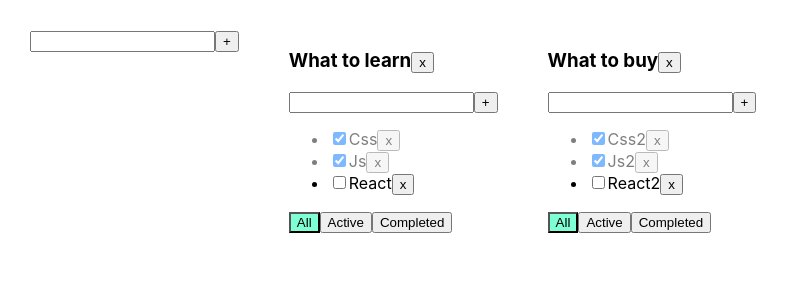
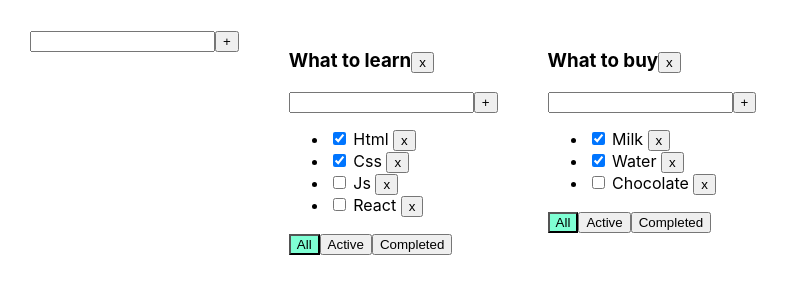
Before and after one commit to uladzidu/to-do-list, a React (Create React App) app: page / in a window 1280 px wide. Shown: the top 300 px of the page, without its empty margins (0-789 px from the left). Built offline with nearby package versions, Linux system fonts and the light colour scheme.

Commit message:
09.07 writing todolist code by myself

```diff
--- a/package.json
+++ b/package.json
@@ -3,6 +3,10 @@
   "version": "0.1.0",
   "private": true,
   "dependencies": {
+    "@emotion/react": "^11.9.3",
+    "@emotion/styled": "^11.9.3",
+    "@mui/icons-material": "^5.8.4",
+    "@mui/material": "^5.8.7",
     "@testing-library/jest-dom": "^4.2.4",
     "@testing-library/react": "^9.3.2",
     "@testing-library/user-event": "^7.1.2",
@@ -14,7 +18,7 @@
     "react": "^16.13.1",
     "react-dom": "^16.13.1",
     "react-scripts": "3.4.1",
-    "typescript": "~3.7.2",
+    "typescript": "^4.7.4",
     "uuid": "^8.3.2"
   },
   "scripts": {
--- a/src/App.css
+++ b/src/App.css
@@ -7,18 +7,10 @@
   margin-right: 50px;
 }
 
-.error {
-  border: red 1px solid;
-}
-
-.error-message {
+.Error {
   color: red;
 }
 
-.active-filter {
+.active {
   background-color: aquamarine;
 }
-
-.isDone {
-  opacity: 0.5;
-}
--- a/src/App.tsx
+++ b/src/App.tsx
@@ -1,119 +1,116 @@
 import React, {useState} from 'react';
-import './App.css';
-import {TaskType, Todolist} from "./Todolist";
 import {v1} from "uuid";
-import {Input} from "./components/Input";
-
+import {Todolist} from "./Todolist";
+import './App.css'
+import Input from "./components/Input";
 
 export type FilterType = 'all' | 'active' | 'completed'
-export type TodolistsPropsType = {
+export type TodolistsType = {
     id: string
     title: string
     filter: FilterType
 }
+export type TaskType = {
+    id: string,
+    title: string,
+    isDone: boolean
+}
+export type TasksType = {
+    [key: string]: Array<{ id: string, title: string, isDone: boolean }>
+}
 
-export function App() {
+const App = () => {
 
-    let todolistId1 = v1()
-    let todolistId2 = v1()
+    const todolistId1 = v1()
+    const todolistId2 = v1()
 
-    const [todolists, setTodolists] = useState<Array<TodolistsPropsType>>([
+    const [todolists, setTodolists] = useState<Array<TodolistsType>>([
         {id: todolistId1, title: 'What to learn', filter: 'all'},
         {id: todolistId2, title: 'What to buy', filter: 'all'},
     ])
 
-    let [tasks, setTasks] = useState({
+    let [tasks, setTasks] = useState<TasksType>({
         [todolistId1]: [
+            {id: v1(), title: 'Html', isDone: true},
             {id: v1(), title: 'Css', isDone: true},
-            {id: v1(), title: 'Js', isDone: true},
+            {id: v1(), title: 'Js', isDone: false},
             {id: v1(), title: 'React', isDone: false},
         ],
         [todolistId2]: [
-            {id: v1(), title: 'Css2', isDone: true},
-            {id: v1(), title: 'Js2', isDone: true},
-            {id: v1(), title: 'React2', isDone: false},
-        ]
+            {id: v1(), title: 'Milk', isDone: true},
+            {id: v1(), title: 'Water', isDone: true},
+            {id: v1(), title: 'Chocolate', isDone: false},
+        ],
     })
 
-    function removeTask(todolistId: string, taskId: string) {
+    const removeTask = (todolistId: string, taskId: string) => {
 
-        setTasks({...tasks, [todolistId]: tasks[todolistId].filter(elem => elem.id !== taskId)})
-    }
-
-    function removeTodolist(todolistId : string) {
-
-        setTodolists(todolists.filter( elem => elem.id !== todolistId ))
-    }
-
-    function changeFilter(todolistId: string, filterValue: FilterType) {
-
-        setTodolists(todolists.map(elem =>
-
-            elem.id === todolistId ? {...elem, filter: filterValue} : elem))
+        setTasks({
+            ...tasks,
+            [todolistId]: tasks[todolistId].filter(elem =>
+                elem.id !== taskId
+            )
+        })
 
     }
-
-    function addTask(todolistId: string, newTaskTitle: string) {
-
-        const newTask = {id: v1(), title: newTaskTitle, isDone: false}
-
+    const changeFilter = (todolistId : string, filter : FilterType) => {
+        setTodolists(todolists.map( elem =>
+            elem.id === todolistId ? {...elem, filter : filter} : elem ))
+    }
+    const addTask = (todolistId: string, newTitle: string) => {
+        const newTask: TaskType = {id: v1(), title: newTitle, isDone: false}
         setTasks({...tasks, [todolistId]: [newTask, ...tasks[todolistId]]})
     }
-
-    function changeCheckBoxStatus(todolistId: string, taskId: string, isDone: boolean): void {
-
-        const task = tasks[todolistId].find((elem: TaskType) =>
-            elem.id === taskId
-        )
-        if (task) {
-            task.isDone = isDone
-        }
-        setTasks({...tasks});
+    const removeTodolist = (todolistId: string) => {
+        setTodolists( [...todolists].filter(elem => elem.id !== todolistId) )
+        delete tasks[todolistId]
     }
-
-    const addTodolist = (newTitle : string) => {
-
-        const newTodolistId = v1()
-        const newTodolist :TodolistsPropsType = {id: newTodolistId, title: newTitle, filter: 'all'}
-
+    const changeCheckBoxStatus = (todolistId: string, taskId : string, value : boolean) => {
+        setTasks({...tasks, [todolistId] : tasks[todolistId].map(elem =>
+                elem.id === taskId ? {...elem, isDone : value} : elem )  })
+    }
+    const addTodolist = (newTitle: string) => {
+        const newId = v1()
+        const newTodolist : TodolistsType = {id: newId, title: newTitle, filter: 'all'}
         setTodolists([newTodolist,...todolists])
-        setTasks({...tasks, [newTodolistId] : [] })
     }
 
     return (
         <div className={'App'}>
 
-            <Input callback={ addTodolist }  />
+            <Input callback={addTodolist}/>
 
-            {todolists.map((elem) => {
+            {todolists.map( (elem : TodolistsType) => {
+                let resultedTasks = tasks[elem.id]
 
-                let filteredTasks = tasks[elem.id]
-
+                if (elem.filter === 'active') {
+                    resultedTasks = tasks[elem.id].filter(elem => !elem.isDone)
+                }
                 if (elem.filter === 'completed') {
-                    filteredTasks = tasks[elem.id].filter(elem => elem.isDone)
-                }
-                if (elem.filter === 'active') {
-                    filteredTasks = tasks[elem.id].filter(elem => !elem.isDone)
+                    resultedTasks = tasks[elem.id].filter(elem => elem.isDone)
                 }
 
                 return (
+
+
                     <Todolist
                         key={elem.id}
                         todolistId={elem.id}
+                        todolists={todolists}
                         title={elem.title}
-                        filter={elem.filter}
-                        tasks={filteredTasks}
-                        removeTask={removeTask}
+                        tasks={resultedTasks}
+                        removeTask = {removeTask}
+                        changeFilter = {changeFilter}
+                        addTask = {addTask}
+                        filter = {elem.filter}
                         removeTodolist = {removeTodolist}
-                        changeFilter={changeFilter}
-                        addTask={addTask}
-                        changeCheckBoxStatus={changeCheckBoxStatus}
+                        changeCheckBoxStatus = {changeCheckBoxStatus}
+                        addTodolist = {addTodolist}
                     />
                 )
             })}
+        </div>
+    );
+};
 
-
-        </div>
-
-    )
-}
+export default App;
--- a/src/Todolist.tsx
+++ b/src/Todolist.tsx
@@ -1,45 +1,33 @@
-import React, {ChangeEvent} from "react";
-import {FilterType} from "./App";
-import {Input} from "./components/Input";
+import React, {ChangeEvent, useState} from 'react';
+import {FilterType, TaskType, TodolistsType} from "./App";
+import Input from "./components/Input";
 
-export type TaskType = {
-    id: string
-    title: string
-    isDone: boolean
-}
-
-type TodolistPropsType = {
+export type TodolistPropsType = {
     todolistId: string
+    todolists: TodolistsType[]
     title: string
     tasks: Array<TaskType>
     removeTask: (todolistId: string, taskId: string) => void
-    removeTodolist: (todolistId: string) => void
-    changeFilter: (todolistId: string, filterValue: FilterType) => void
-    filter: FilterType
-    addTask: (todolistId: string, newTaskTitle: string) => void
-    changeCheckBoxStatus: (todolistId: string, taskId: string, isDone: boolean) => void
+    changeFilter: (todolistId: string, filter: FilterType) => void
+    addTask: (todolistId : string, newTitle : string) => void
+    filter : FilterType
+    removeTodolist : (todolistId: string) => void
+    changeCheckBoxStatus : (todolistId: string, taskId : string, value : boolean) => void
+    addTodolist : (newTitle : string) => void
 }
 
-export function Todolist(props: TodolistPropsType) {
+export const Todolist = (props: TodolistPropsType) => {
 
+    const allFilterHandler = () => {props.changeFilter(props.todolistId, 'all')}
+    const activeFilterHandler = () => {props.changeFilter(props.todolistId, 'active')}
+    const completedFilterHandler = () => {props.changeFilter(props.todolistId, 'completed')}
 
-    const removeTodolistHandler = () => {
-        props.removeTodolist(props.todolistId)
-    }
+    const removeTodolistHandler = () => {props.removeTodolist(props.todolistId)}
 
-    const allChangeFilterHandler = () => {
-        props.changeFilter(props.todolistId, 'all')
-    }
-    const activeChangeFilterHandler = () => {
-        props.changeFilter(props.todolistId, 'active')
-    }
-    const completedChangeFilterHandler = () => {
-        props.changeFilter(props.todolistId, 'completed')
-    }
+    const classNameForAll = props.filter === 'all' ? 'active' : ''
+    const classNameForActive = props.filter === 'active' ? 'active' : ''
+    const classNameForCompleted = props.filter === 'completed' ? 'active' : ''
 
-    const addTaskHandler = (newTitle : string) => {
-        props.addTask(props.todolistId,newTitle)
-    }
 
     return (
         <div>
@@ -48,41 +36,34 @@ export function Todolist(props: TodolistPropsType) {
                 <button onClick={removeTodolistHandler}>x</button>
             </h3>
             <Input
-                callback = {addTaskHandler}
+                callback={ (newTitle : string) => {props.addTask(props.todolistId,newTitle)} }
             />
             <ul>
-                {props.tasks.map(elem => {
+                {props.tasks.map((elem: TaskType) => {
 
-                    const todolistRemoveTask = () => {
-                        props.removeTask(props.todolistId, elem.id)
+                        const removeTaskHandler = () => {props.removeTask(props.todolistId, elem.id)}
+                        const onChangeCheckboxHandler = (e: ChangeEvent<HTMLInputElement>) => {
+                            props.changeCheckBoxStatus(props.todolistId, elem.id, e.currentTarget.checked)
+                        }
+
+                        return (
+                            <li key={elem.id}>
+                                <input type="checkbox" checked={elem.isDone} onChange={onChangeCheckboxHandler}/>
+                                <span> {elem.title} </span>
+                                <button onClick={removeTaskHandler}>x</button>
+                            </li>
+                        )
                     }
-                    const checkBoxOnChangeHandler = (e: ChangeEvent<HTMLInputElement>) => {
-                        props.changeCheckBoxStatus(props.todolistId, elem.id, e.currentTarget.checked)
-                    }
+                )
+                }
 
-                    return (
-                        <li key={elem.id} className={elem.isDone ? 'isDone' : ''}>
-                            <input type="checkbox"
-                                   checked={elem.isDone}
-                                   onChange={checkBoxOnChangeHandler}/>
-                            <span>{elem.title}</span>
-                            <button onClick={todolistRemoveTask}>x</button>
 
-                        </li>
-                    )
-                })}
             </ul>
-            <div>
-                <button className={props.filter === 'all' ? 'active-filter' : ''} onClick={allChangeFilterHandler}>All
-                </button>
-                <button className={props.filter === 'active' ? 'active-filter' : ''}
-                        onClick={activeChangeFilterHandler}>Active
-                </button>
-                <button className={props.filter === 'completed' ? 'active-filter' : ''}
-                        onClick={completedChangeFilterHandler}>Completed
-                </button>
-            </div>
+
+            <button className={classNameForAll} onClick={allFilterHandler}>All</button>
+            <button className={classNameForActive} onClick={activeFilterHandler}>Active</button>
+            <button className={classNameForCompleted} onClick={completedFilterHandler}>Completed</button>
+
         </div>
-
-    )
-}
+    );
+};
--- a/src/index.tsx
+++ b/src/index.tsx
@@ -1,12 +1,13 @@
-import React from 'react';
+
+import './index.css';
+import * as serviceWorker from './serviceWorker';
 import ReactDOM from 'react-dom';
-import {App} from './App';
-import './index.css';
+import App from "./App";
+import React from "react";
 
+ReactDOM.render(<App />,  document.getElementById('root'));
 
-ReactDOM.render(
-    <React.StrictMode>
-        <App/>
-    </React.StrictMode>,
-document.getElementById('root')
-);
+// If you want your app to work offline and load faster, you can change
+// unregister() to register() below. Note this comes with some pitfalls.
+// Learn more about service workers: https://bit.ly/CRA-PWA
+serviceWorker.unregister();
```
Also changed, not shown: src/components/EditableSpan.tsx (deleted, +0 -9 lines), src/components/Input.tsx (+20 -32 lines), 2 other files (tests, documents, lock files or other folders).
